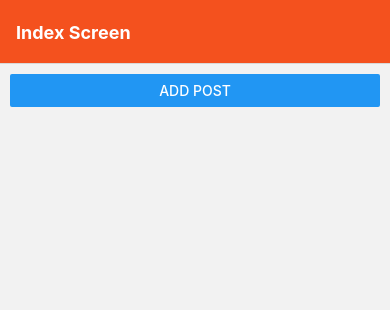
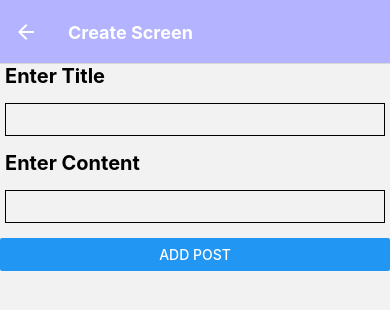
Before and after one commit to paulcmd/react-native-blog, a React Native app: screen /Create in a window 390 px wide. Shown: the top 310 px of the page. Built offline with nearby package versions, Linux system fonts and the light colour scheme.

Commit message:
added state to create screen

```diff
--- a/App.js
+++ b/App.js
@@ -1,10 +1,13 @@
-import React from "react"
-import { NavigationContainer } from "@react-navigation/native"
-import { createStackNavigator } from "@react-navigation/stack"
-import  { Provider }  from "./src/context/BlogContext"
+import React from 'react'
+import { NavigationContainer } from '@react-navigation/native'
+import { createStackNavigator } from '@react-navigation/stack'
+import { Provider } from './src/context/BlogContext'
+import { TouchableOpacity, StyleSheet } from 'react-native'
+import Feather from 'react-native-vector-icons/Feather'
 
-import IndexScreen from "./src/screens/IndexScreen"
-import ShowScreen from "./src/screens/ShowScreen"
+import IndexScreen from './src/screens/IndexScreen'
+import ShowScreen from './src/screens/ShowScreen'
+import CreateScreen from './src/screens/CreateScreen'
 
 const Stack = createStackNavigator()
 
@@ -12,35 +15,60 @@ const App = () => {
     return (
         <NavigationContainer>
             <Stack.Navigator
-        initialRouteName='Index'
+                initialRouteName="Index"
                 screenOptions={{
                     headerStyle: {
-            backgroundColor: "#f4511e",
+                        backgroundColor: '#b3b3ff'
                     },
-          headerTintColor: "#fff",
+                    headerTintColor: '#fff',
                     headerTitleStyle: {
-            fontWeight: "bold",
-          },
+                        fontWeight: 'bold'
+                    }
                 }}
             >
                 <Stack.Screen
-          name='Index'
+                    name="Index"
                     component={IndexScreen}
+                    options={({ navigation }) => ({
+                        title: 'Index Screen',
+                        headerRight: () => (
+                            <TouchableOpacity
+                                onPress={() => navigation.navigate('Create')}
+                                style={styles.headerRight}
+                            >
+                                <Feather name="plus" size={30} color="black" />
+                            </TouchableOpacity>
+                        )
+                    })}
+                />
+                <Stack.Screen
+                    name="Show"
+                    component={ShowScreen}
                     options={{
-            title: "Index Screen",
+                        title: 'Show Screen'
                     }}
                 />
                 <Stack.Screen
-          name='Show'
-          component={ShowScreen}
+                    name="Create"
+                    component={CreateScreen}
                     options={{
-            title: "Show Screen",
+                        title: 'Create Screen'
                     }}
                 />
             </Stack.Navigator>
         </NavigationContainer>
     )
 }
+
+const styles = StyleSheet.create({
+    headerRight: {
+        height: 40,
+        width: 50,
+        padding: 5,
+        marginRight: 10
+    }
+})
+
 
 export default () => {
     return (
@@ -49,7 +77,6 @@ export default () => {
         </Provider>
     )
 }
-
 
 /*
 for react navigation v4 :
--- a/src/context/BlogContext.js
+++ b/src/context/BlogContext.js
@@ -1,30 +1,33 @@
-import createDataContext from "./createDataContext"
+import createDataContext from './createDataContext'
 
 const blogReducer = (state, action) => {
     switch (action.type) {
-    case "ADD_BLOG":
-      return [...state, {
+        case 'ADD_BLOG':
+            return [
+                ...state,
+                {
                     id: Math.floor(Math.random() * 999),
-        title: `My blog number ${state.length + 1}`,
-        content: "Lorem ipsum dolor sit amet consectetur adipisicing elit."
-
-    }]
-    case "DELETE_BLOG":
-      return state.filter(blog => blog.id !== action.payload)
+                    title: action.payload.title,
+                    content: action.payload.content
+                }
+            ]
+        case 'DELETE_BLOG':
+            return state.filter((blog) => blog.id !== action.payload)
         default:
             return state
     }
 }
 
 const addBlogPost = (dispatch) => {
-    return () => {
-        dispatch({type: "ADD_BLOG"})
+    return (title, content, callback) => {
+        dispatch({ type: 'ADD_BLOG' , payload: { title, content }})
+        callback()
     }
 }
 
 const deleteBlogPost = (dispatch) => {
     return (id) => {
-      dispatch({type: "DELETE_BLOG",  payload: id})
+        dispatch({ type: 'DELETE_BLOG', payload: id })
     }
 }
 
@@ -33,7 +36,6 @@ export const { Context, Provider } = createDataContext(
     { addBlogPost, deleteBlogPost },
     []
 )
-
 
 /*
 BlogContext will be used to pass data from the BlogProvider to the Blog component.
@@ -67,4 +69,6 @@ const addBlogPost = () => {
   )
 }
 
+callback() represents the 3rd argument that is passed to the addBlogPost function on CreateScreen, on the
+Add Post button
 */
--- /dev/null
+++ b/src/screens/CreateScreen.js
@@ -0,0 +1,63 @@
+import React, { useState, useContext } from 'react'
+import { Context } from '../context/BlogContext'
+
+import { View, Text, StyleSheet, TextInput, Button } from 'react-native'
+
+
+const CreateScreen = ({ navigation }) => {
+
+    const [title, setTitle] = useState('')
+    const [content, setContent] = useState('')
+
+    const { addBlogPost } = useContext(Context)
+
+    return (
+        <View>
+            <View>
+                <Text style={styles.label}>Enter Title</Text>
+                <TextInput
+                    style={styles.input}
+                    value={title}
+                    onChangeText={(text) => setTitle(text)}
+                />
+            </View>
+            <View>
+                <Text style={styles.label}>Enter Content</Text>
+                <TextInput
+                    style={styles.input}
+                    value={content}
+                    onChangeText={(text) => setContent(text)}
+                />
+            </View>
+            <Button
+            style={styles.button}
+            title='Add Post'
+            onPress={() => {
+                addBlogPost(title, content, () => navigation.navigate('Index'))
+            }}
+            />
+        </View>
+    )
+}
+
+const styles = StyleSheet.create({
+    input: {
+        fontSize: 18,
+        borderWidth: 0.7,
+        borderColor: 'black',
+        marginBottom: 15,
+        padding: 5,
+        margin: 5
+    },
+    label: {
+        fontSize: 20,
+        fontWeight: 'bold',
+        marginBottom: 10,
+        marginLeft: 5
+    },
+    button: {
+        margin: 5
+    }
+})
+
+export default CreateScreen
--- a/src/screens/IndexScreen.js
+++ b/src/screens/IndexScreen.js
@@ -1,6 +1,6 @@
-import React, { useContext } from "react"
-import { Context } from "../context/BlogContext"
-import Feather from "react-native-vector-icons/Feather"
+import React, { useContext } from 'react'
+import { Context } from '../context/BlogContext'
+import Feather from 'react-native-vector-icons/Feather'
 
 import {
     View,
@@ -8,12 +8,12 @@ import {
     StyleSheet,
     FlatList,
     Button,
-  TouchableOpacity,
-} from "react-native"
+    TouchableOpacity
+} from 'react-native'
 
 const IndexScreen = ({ navigation }) => {
-  const { state, addBlogPost, deleteBlogPost } = useContext(Context)
-  //console.log('state from index screen: ', state)
+    const { state, deleteBlogPost } = useContext(Context)
+    console.log('navigation from Index: ', navigation)
     return (
         <View>
             <View>
@@ -23,14 +23,21 @@ const IndexScreen = ({ navigation }) => {
                     renderItem={({ item }) => {
                         return (
                             <TouchableOpacity
-              onPress={()=> navigation.navigate('Show', {id: item.id})}
+                                onPress={() =>
+                                    navigation.navigate('Show', { id: item.id })
+                                }
                             >
                                 <View style={styles.row}>
                                     <Text style={styles.title}>
                                         {item.title} - {item.id}
                                     </Text>
-                  <TouchableOpacity onPress={() => deleteBlogPost(item.id)}>
-                    <Feather style={styles.icon} name='trash' />
+                                    <TouchableOpacity
+                                        onPress={() => deleteBlogPost(item.id)}
+                                    >
+                                        <Feather
+                                            style={styles.icon}
+                                            name="trash"
+                                        />
                                     </TouchableOpacity>
                                 </View>
                             </TouchableOpacity>
@@ -38,32 +45,48 @@ const IndexScreen = ({ navigation }) => {
                     }}
                 />
             </View>
-      <View style={styles.button}>
-        <Button title='Add Post' onPress={addBlogPost} />
-      </View>
         </View>
     )
 }
 
+/*
+ navigation v4 - setting navigation options
+IndexScreen.navigationOptions = ({ navigation }) => {
+    console.log('navigation from Index: ', navigation)
+    return {
+        headerRight: () => (
+            <TouchableOpacity
+                onPress={() => navigation.navigate('Create')}
+            >
+                <Feather name="plus" size={30} />
+            </TouchableOpacity>
+        )
+    }
+} */
+
+/*
+navigationOptions will run the function just before the screen is rendered.
+*/
+
 const styles = StyleSheet.create({
     row: {
-    flexDirection: "row",
-    justifyContent: "space-between",
+        flexDirection: 'row',
+        justifyContent: 'space-between',
         paddingVertical: 20,
         paddingHorizontal: 10,
         borderTopWidth: 1,
-    borderColor: "gray",
+        borderColor: 'gray'
     },
     title: {
-    fontSize: 18,
+        fontSize: 18
     },
     icon: {
-    fontSize: 24,
+        fontSize: 24
     },
     button: {
         marginVertical: 10,
-    marginHorizontal: 10,
-  },
+        marginHorizontal: 10
+    }
 })
 
 export default IndexScreen
--- a/src/screens/ShowScreen.js
+++ b/src/screens/ShowScreen.js
@@ -1,13 +1,8 @@
-import React, { useContext } from "react"
-import { useRoute } from "@react-navigation/native"
-import { Context } from "../context/BlogContext"
+import React, { useContext } from 'react'
+import { useRoute } from '@react-navigation/native'
+import { Context } from '../context/BlogContext'
 
-import {
-  View,
-  Text,
-  StyleSheet,
-
-} from "react-native"
+import { View, Text, StyleSheet } from 'react-native'
 
 const ShowScreen = ({ navigation }) => {
     const { state } = useContext(Context)
@@ -20,15 +15,15 @@ const ShowScreen = ({ navigation }) => {
     return (
         <View>
             <View>
-        <Text >{blogPost.title}</Text>
+                <Text>{blogPost.title}</Text>
             </View>
-
+            <View>
+                <Text>{blogPost.content}</Text>
+            </View>
         </View>
     )
 }
 
-const styles = StyleSheet.create({
-
-})
+const styles = StyleSheet.create({})
 
 export default ShowScreen
```
Also changed, not shown: 1 other file (tests, documents, lock files or other folders). Lines whose indentation alone changed are shown as unchanged.
